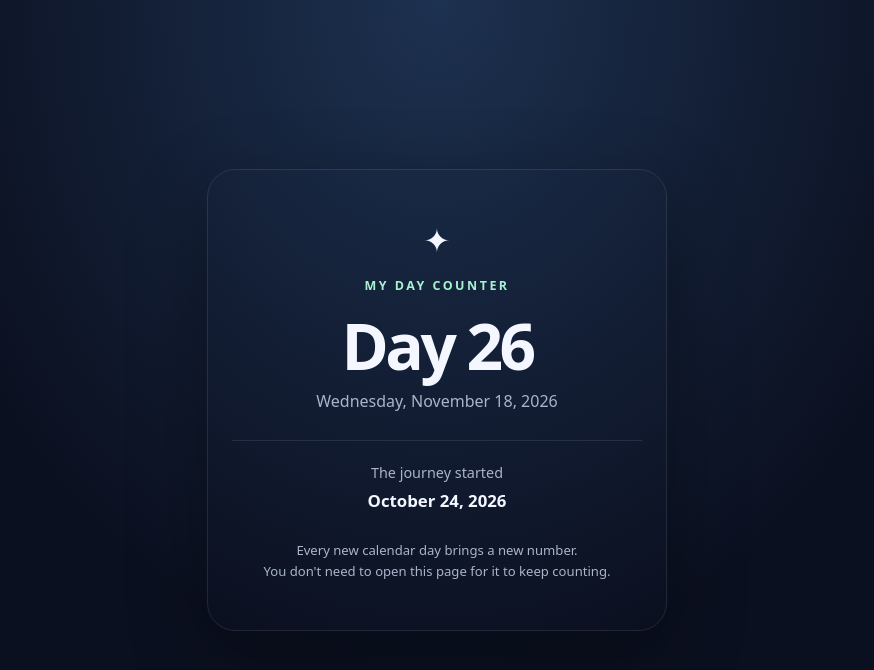
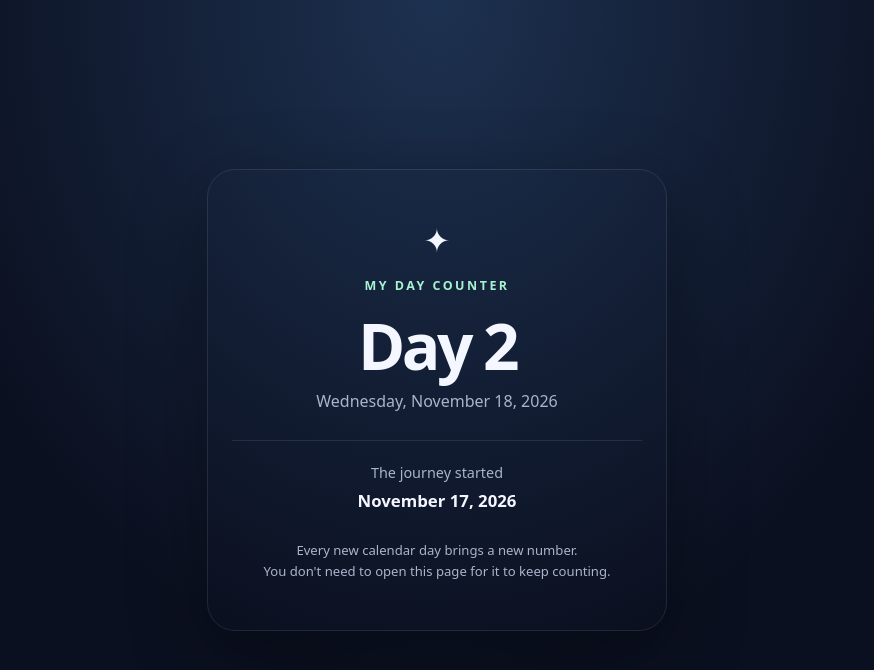
Before and after one commit to nagavenkateshgavini/day-counter, a plain HTML site: page index.html in a window 1280 px wide. Shown: the whole page, without its empty margins (203-1077 px from the left). Drawn offline with Linux system fonts and the light colour scheme.

Commit message:
Reset day counter start date to November 17, 2026

```diff
--- a/index.html
+++ b/index.html
@@ -28,12 +28,12 @@
     <div class="date" id="today">Loading today's date…</div>
     <div class="rule"></div>
     <div class="label">The journey started</div>
-    <div class="start" id="start-date">October 24, 2026</div>
+    <div class="start" id="start-date">November 17, 2026</div>
     <p class="note">Every new calendar day brings a new number.<br>You don't need to open this page for it to keep counting.</p>
   </main>
   <script>
     // Day 1 is the start date. Change this date if you'd like a different starting point.
-    const START_DATE = "2026-10-24";
+    const START_DATE = "2026-11-17";
     const [year, month, day] = START_DATE.split("-").map(Number);
     const start = new Date(year, month - 1, day);
     const today = new Date();
```
